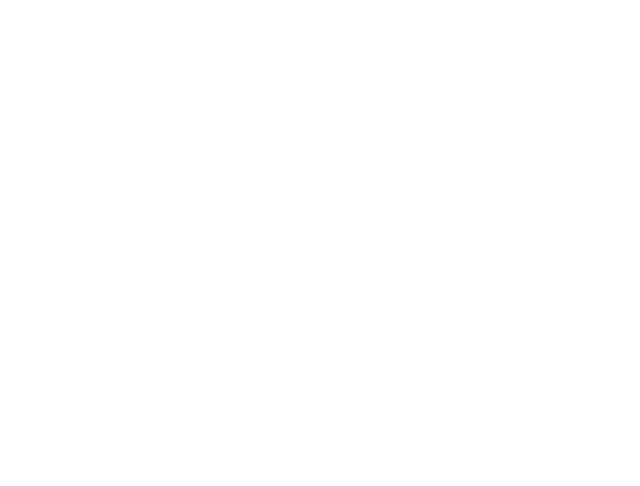
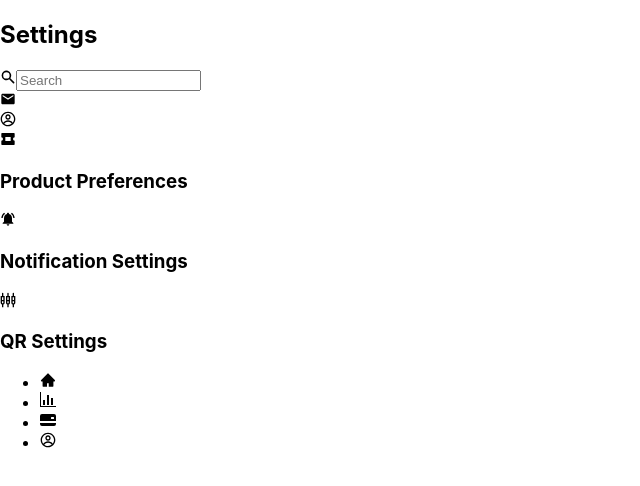
Before and after one commit to hamilton-mike/Abacus, a React (Create React App) app: page /settings in a window 1280 px wide. Before the commit this address had no page. Shown: the top 486 px of the page, without its empty margins (0-640 px from the left). Built offline with nearby package versions, Linux system fonts and the light colour scheme.

Commit message:
raw settings page

```diff
--- a/src/Pages/HomePage/HomePage.jsx
+++ b/src/Pages/HomePage/HomePage.jsx
@@ -2,8 +2,8 @@ import React from 'react'
 import { FcSettings } from 'react-icons/fc'
 import { MdNotifications } from 'react-icons/md'
 import { AiFillHome } from 'react-icons/ai'
+import { GoGraph } from 'react-icons/go'
 import { BsFillCreditCard2BackFill } from 'react-icons/bs'
-import { GoGraph } from 'react-icons/go'
 import { CgProfile } from 'react-icons/cg'
 
 const HomePage = () => {
--- /dev/null
+++ b/src/Pages/SettingsPage/Settings.jsx
@@ -0,0 +1,64 @@
+import React from 'react'
+import { HiSearch } from 'react-icons/hi'
+import { MdEmail } from 'react-icons/md'
+import { CgProfile } from 'react-icons/cg'
+import { RiTicket2Fill } from 'react-icons/ri'
+import { MdNotificationsActive } from 'react-icons/md'
+import { MdOutlineSettingsInputComposite } from 'react-icons/md'
+import { AiFillHome } from 'react-icons/ai'
+import { GoGraph } from 'react-icons/go'
+import { BsFillCreditCard2BackFill } from 'react-icons/bs'
+
+const SettingsPage = () => {
+  return (
+    <>
+        <nav>
+            <h1>Settings</h1>
+
+            <form action="">
+                <div>
+                    <HiSearch />
+                    <input type="text" placeholder='Search'/>
+                </div>
+            </form>
+        </nav>
+
+        <section id="profile-setting">
+            <article>
+                <div><MdEmail /></div>
+                <div><CgProfile /></div>
+            </article>
+        </section>
+
+        <section id="account-setting">
+            <article>
+                <div>
+                    <RiTicket2Fill />
+                    <h3>Product Preferences</h3>
+                </div>
+
+                <div>
+                    <MdNotificationsActive />
+                    <h3>Notification Settings</h3>
+                </div>
+
+                <div>
+                      <MdOutlineSettingsInputComposite />
+                    <h3>QR Settings</h3>
+                </div>
+            </article>
+        </section>
+
+          <footer>
+              <ul>
+                  <li><AiFillHome /></li>
+                  <li><GoGraph /></li>
+                  <li><BsFillCreditCard2BackFill /></li>
+                  <li><CgProfile /></li>
+              </ul>
+          </footer>
+    </>
+  )
+}
+
+export default SettingsPage
--- a/src/index.js
+++ b/src/index.js
@@ -6,6 +6,7 @@ import App from './App';
 import reportWebVitals from './reportWebVitals';
 import HomePage from './Pages/HomePage/HomePage';
 import AccountPage from './Pages/AccountDetails/AccountPage';
+import SettingsPage from './Pages/SettingsPage/Settings';
 
 const rootElement = document.getElementById('root')
 
@@ -15,6 +16,8 @@ ReactDOM.render(
       <Route path='/' element={<App />} />
       <Route path='/home' element={<HomePage />} />
       <Route path='/account' element={<AccountPage />} />
+      <Route path='/settings' element={<SettingsPage />} />
+
     </Routes>
   </BrowserRouter>, rootElement
 );
```
